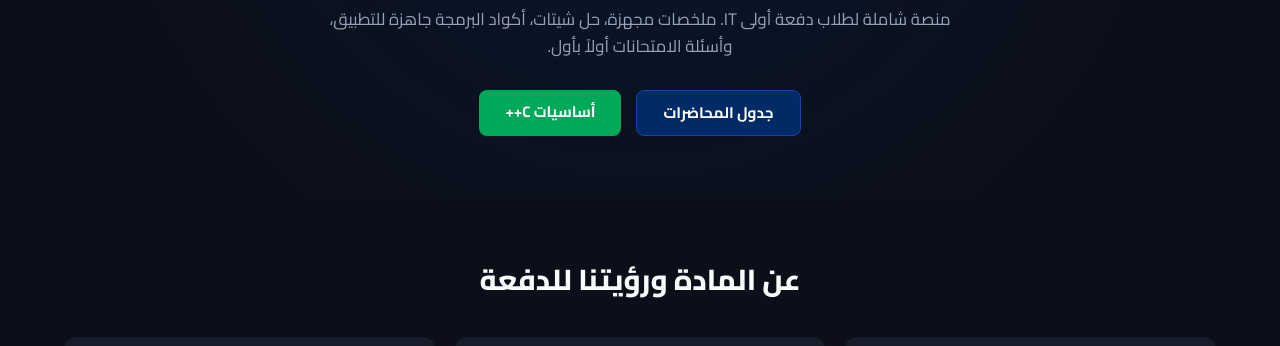
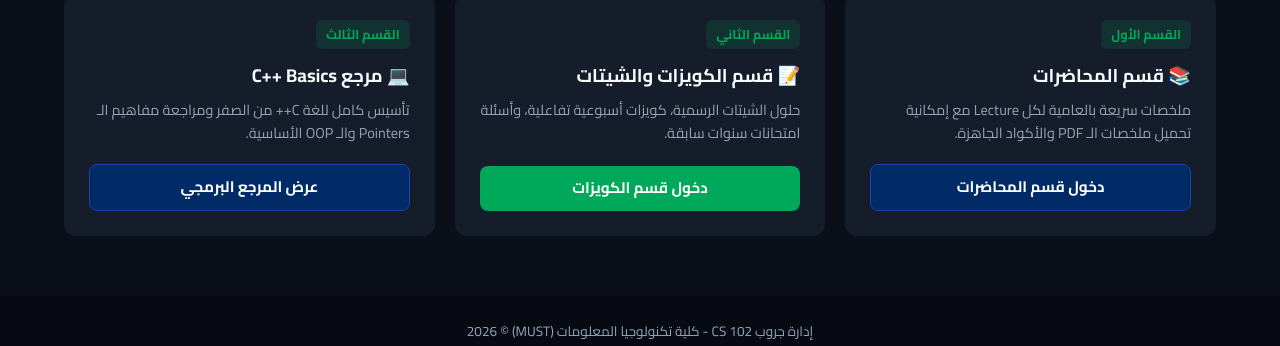
Before and after one commit to baselayman12/cs102-must, a plain HTML site: page index.html in a window 1280 px wide. Shown: the part 291-637 px from the top of the page. Drawn offline with Linux system fonts and the light colour scheme.

Commit message:
Revise header, add main content sections and footer
Updated the title and navigation links, added a main section with educational content cards, and structured the footer.

```diff
--- a/index.html
+++ b/index.html
@@ -3,15 +3,12 @@
 <head>
     <meta charset="UTF-8">
     <meta name="viewport" content="width=device-width, initial-scale=1.0">
-    <title>CS 102 - MUST IT | البوابة التعليمية</title>
+    <title>CS 102 - MUST IT | الرئيسية</title>
     <link rel="stylesheet" href="style.css">
-    <link rel="preconnect" href="https://fonts.googleapis.com">
-    <link rel="preconnect" href="https://fonts.gstatic.com" crossorigin>
     <link href="https://fonts.googleapis.com/css2?family=Cairo:wght@400;600;700;800&display=swap" rel="stylesheet">
 </head>
 <body>
 
-    <!-- Header Navigation -->
     <header class="navbar">
         <div class="container nav-container">
             <div class="logo-area">
@@ -19,22 +16,58 @@
                 <div class="brand-divider"></div>
                 <div class="cs-badge">
                     <span class="cs-code">CS 102</span>
-                    <span class="cs-title">Object-Oriented Programming</span>
+                    <span class="cs-title">IT Department</span>
                 </div>
             </div>
             <nav class="nav-links">
-                <a href="#hero" class="active">الرئيسية</a>
-                <a href="#about">عن المادة</a>
-                <a href="#basics">الأساسيات</a>
-                <a href="#lectures">المحاضرات</a>
-                <a href="#quizzes">الكويزات</a>
+                <a href="index.html" class="active">الرئيسية</a>
+                <a href="lectures.html">المحاضرات</a>
+                <a href="quizzes.html">الكويزات</a>
+                <a href="basics.html">الأساسيات</a>
             </nav>
         </div>
     </header>
 
-    <!-- Hero Section -->
-    <section id="hero" class="hero-section">
-        <div class="container hero-content">
+    <main>
+        <section class="page-header">
+            <div class="container">
+                <h1>البوابة التعليمية المعتمدة لمادة CS 102</h1>
+                <p>جامعة مصر للعلوم والتكنولوجيا - دفعة Information Technology</p>
+            </div>
+        </section>
+
+        <div class="container">
+            <div class="cards-grid">
+                <div class="card">
+                    <span class="card-tag">القسم الأول</span>
+                    <h3>📚 قسم المحاضرات</h3>
+                    <p>ملخصات سريعة بالعامية لكل Lecture مع إمكانية تحميل ملخصات الـ PDF والأكواد الجاهزة.</p>
+                    <a href="lectures.html" class="btn btn-primary">دخول قسم المحاضرات</a>
+                </div>
+
+                <div class="card">
+                    <span class="card-tag">القسم الثاني</span>
+                    <h3>📝 قسم الكويزات والشيتات</h3>
+                    <p>حلول الشيتات الرسمية، كويزات أسبوعية تفاعلية، وأسئلة امتحانات سنوات سابقة.</p>
+                    <a href="quizzes.html" class="btn btn-success">دخول قسم الكويزات</a>
+                </div>
+
+                <div class="card">
+                    <span class="card-tag">القسم الثالث</span>
+                    <h3>💻 مرجع C++ Basics</h3>
+                    <p>تأسيس كامل للغة C++ من الصفر ومراجعة مفاهيم الـ Pointers والـ OOP الأساسية.</p>
+                    <a href="basics.html" class="btn btn-primary">عرض المرجع البرمجي</a>
+                </div>
+            </div>
+        </div>
+    </main>
+
+    <footer>
+        <p>إدارة جروب CS 102 - كلية تكنولوجيا المعلومات (MUST) &copy; 2026</p>
+    </footer>
+
+</body>
+</html>        <div class="container hero-content">
             <div class="hero-badge-tag">كلية تكنولوجيا المعلومات - جامعة MUST</div>
             <h1>بوابتك المعتمدة لاحتراف مادة <span>CS 102</span> و C++</h1>
             <p>منصة شاملة لطلاب دفعة أولى IT. ملخصات مجهزة، حل شيتات، أكواد البرمجة جاهزة للتطبيق، وأسئلة الامتحانات أولاً بأول.</p>
```
